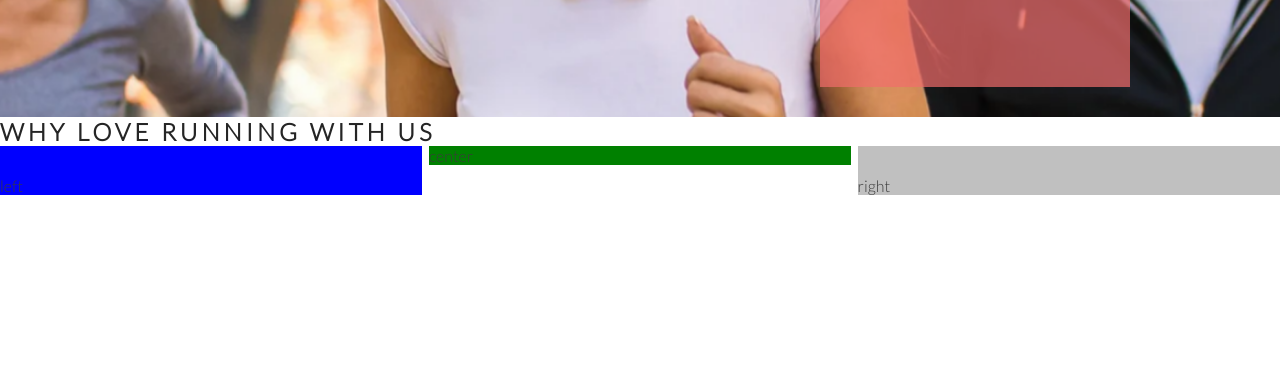
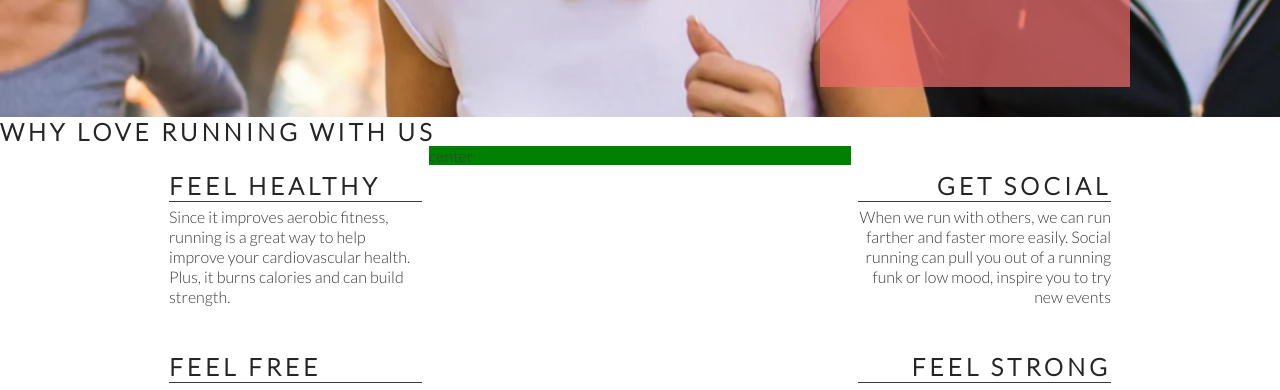
Before and after one commit to Gust4vo97/love-running, a plain HTML site: page index.html in a window 1280 px wide. Shown: the part 558-948 px from the top of the page. Drawn offline with nearby package versions, Linux system fonts and the light colour scheme.

Commit message:
Add right about section content and style

```diff
--- a/assets/css/style.css
+++ b/assets/css/style.css
@@ -123,14 +123,14 @@ line-height: 75px;
     padding-top: 30px;
     width: 33%;
     float: left;
-    background-color: blue;
+
 }
 
 #right-about {
     padding-top: 30px;
     width: 33%;
     float: right;
-    background-color: silver;
+
 }
 
 #center-about {
@@ -138,3 +138,33 @@ line-height: 75px;
     margin: 0 auto;
     background-color: green;
 }
+
+hr{
+    border-top: 1px solid #3a3a3a;
+    width: 100%;
+    margin: 5px 0;
+}
+
+.left-about-heading {
+    width: 60%;
+    float: right;
+    line-height: 20px;
+    clear: both;
+    margin-bottom: 50px;
+}
+
+.right-about-heading {
+    width: 60%;
+    float: left;
+    line-height: 20px;
+    clear: both;
+    margin-bottom: 50px;
+}
+
+.right-about-heading h2 {
+    text-align: right;
+}
+
+.right-about-heading p {
+    text-align: right
+}
--- a/index.html
+++ b/index.html
@@ -43,8 +43,31 @@
 
     <section id="club-ethos">
         <h1>Why Love Running With Us</h1>
-        <div id="left-about">left</div>
-        <div id="right-about">right</div>
+        <div id="left-about">
+            <div class="left-about-heading">
+                <h2>Feel Healthy</h2>
+                <hr>
+                <p>Since it improves aerobic fitness, running is a great way to help improve your cardiovascular health. Plus, it burns calories and can build strength.</p>
+            </div>
+            <div class="left-about-heading">
+                <h2>Feel Free</h2>
+                 <hr>
+                <p>Physical exercise, running included, is known to release endorphins in the brain. Endorphins make you more energetic, more awake and, yes, happier.</p>
+            </div>
+        </div>
+        <div id="right-about">
+            <div class="right-about-heading">
+                <h2>Get Social</h2>
+                <hr>
+                <p>When we run with others, we can run farther and faster more easily. Social running can pull you out of a running funk or low mood, inspire you to try new events</p>
+            </div>
+            <div class="right-about-heading">
+                <h2>Feel Strong</h2>
+                <hr>
+                <p>Running strengthens your heart by pumping blood more effectively through your body.</p>
+            </div>
+
+        </div>
         <div id="center-about">center</div>
     </section>
 
```
